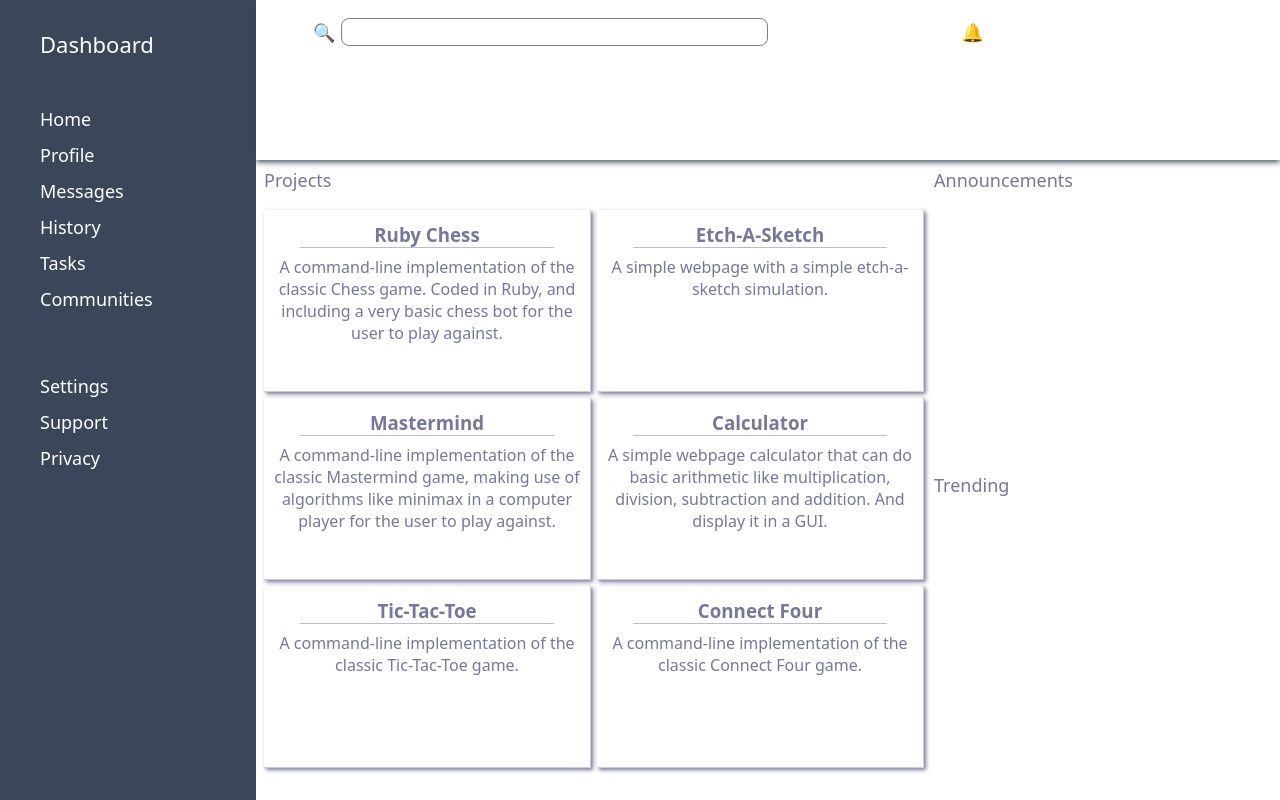
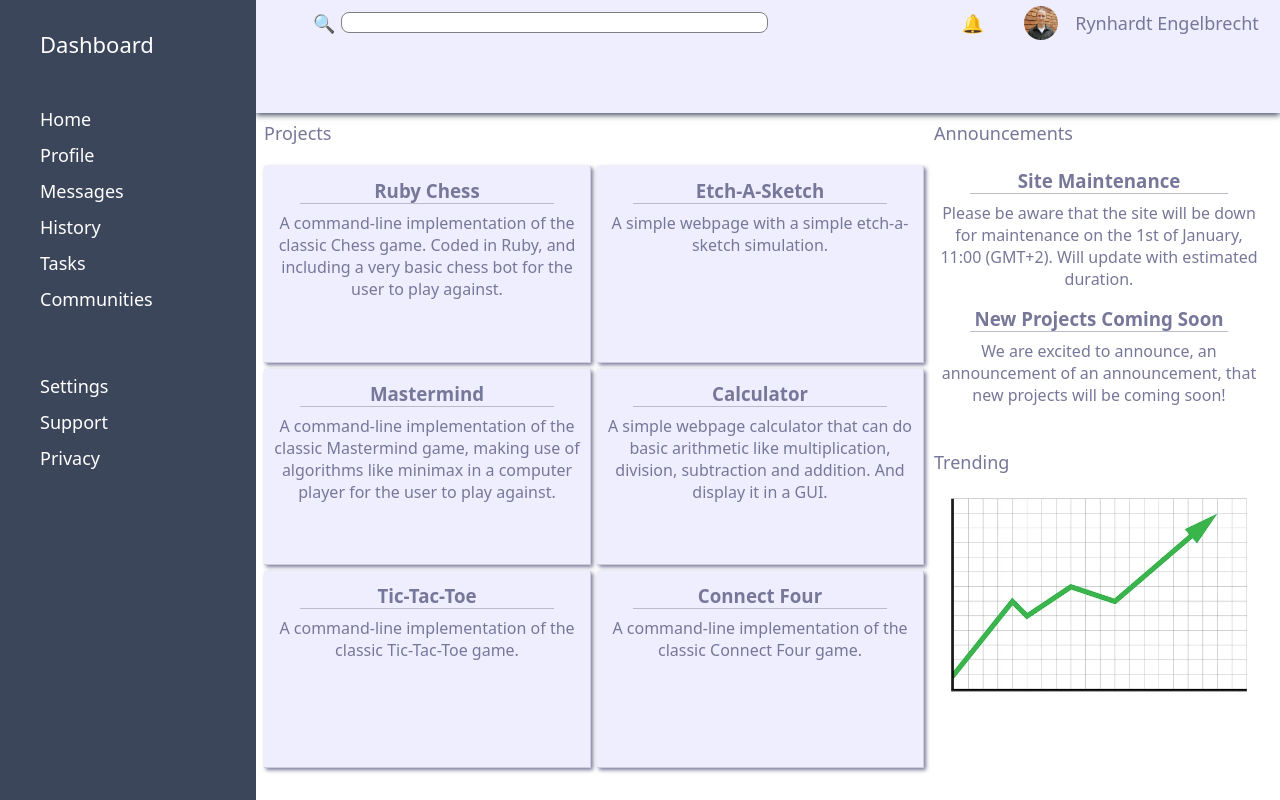
Before and after one commit to rynhardt-engelbrecht/top_admin_dashboard, a plain HTML site: page index.html in a window 1280 px wide. Drawn offline with Linux system fonts and the light colour scheme.

Commit message:
feat: add header content
Added image and text to the header, to the trending section of the main
content.

```diff
--- a/index.html
+++ b/index.html
@@ -41,8 +41,10 @@
 
       <div class="options">
         <div class="bell-icon">🔔</div>
-        <div class="account-options"></div>
-        <div class="user-name"></div>
+        <div class="account-picture">
+          <img src="images/me.jpeg" alt="" width="50%">
+        </div>
+        <div class="user-name"><a target="_blank" href="https://github.com/rynhardt-engelbrecht">Rynhardt Engelbrecht</a></div>
       </div>
 
       <div class="user-welcome">
@@ -57,40 +59,46 @@
     <div class="main-content">
       <div class="projects">
         <div class="section-title">Projects</div>
-        <div class="project">
+        <div class="card">
           <h3><a target="_blank" href="https://github.com/rynhardt-engelbrecht/ruby_chess">Ruby Chess</a></h3>
           <p><a target="_blank" href="https://github.com/rynhardt-engelbrecht/ruby_chess">A command-line implementation of the classic Chess game. Coded in Ruby, and including a very basic chess bot for the user to play against.</a></p>
         </div>
-        <div class="project">
+        <div class="card">
           <h3><a target="_blank" href="https://github.com/rynhardt-engelbrecht/etch-a-sketch">Etch-A-Sketch</a></h3>
           <p><a target="_blank" href="https://github.com/rynhardt-engelbrecht/etch-a-sketch">A simple webpage with a simple etch-a-sketch simulation.</a></p>
         </div>
-        <div class="project">
+        <div class="card">
           <h3><a target="_blank" href="https://github.com/rynhardt-engelbrecht/mastermind">Mastermind</a></h3>
           <p><a target="_blank" href="https://github.com/rynhardt-engelbrecht/mastermind">A command-line implementation of the classic Mastermind game, making use of algorithms like minimax in a computer player for the user to play against.</a></p>
         </div>
-        <div class="project">
+        <div class="card">
           <h3><a target="_blank" href="https://github.com/rynhardt-engelbrecht/calculator">Calculator</a></h3>
           <p><a target="_blank" href="https://github.com/rynhardt-engelbrecht/calculator">A simple webpage calculator that can do basic arithmetic like multiplication, division, subtraction and addition. And display it in a GUI.</a></p>
         </div>
-        <div class="project">
+        <div class="card">
           <h3><a target="_blank" href="https://github.com/rynhardt-engelbrecht/tic_tac_toe">Tic-Tac-Toe</a></h3>
           <p><a target="_blank" href="https://github.com/rynhardt-engelbrecht/tic_tac_toe">A command-line implementation of the classic Tic-Tac-Toe game.</a></p>
         </div>
-        <div class="project">
+        <div class="card">
           <h3><a target="_blank" href="https://github.com/rynhardt-engelbrecht/connect_four">Connect Four</a></h3>
           <p><a target="_blank" href="https://github.com/rynhardt-engelbrecht/connect_four">A command-line implementation of the classic Connect Four game.</a></p>
         </div>
       </div>
       <div class="announcements">
         <div class="section-title">Announcements</div>
-        <div class="announcement"></div>
-        <div class="announcement"></div>
+        <div class="card">
+          <h3>Site Maintenance</h3>
+          <p>Please be aware that the site will be down for maintenance on the 1st of January, 11:00 (GMT+2). Will update with estimated duration.</p>
+        </div>
+        <div class="card">
+          <h3>New Projects Coming Soon</h3>
+          <p>We are excited to announce, an announcement of an announcement, that new projects will be coming soon!</p>
+        </div>
+        <div class="card"></div>
       </div>
       <div class="trending">
         <div class="section-title">Trending</div>
-        <div></div>
-        <div></div>
+        <img src="images/chart_going_up.avif" alt="Chart Trending Upwards." width="100%">
       </div>
     </div>
   </div>
--- a/style.css
+++ b/style.css
@@ -16,6 +16,7 @@ body {
 }
 
 .header {
+  background-color: #EEF;
   box-shadow: 0px 2px 6px rgb(60, 70, 90);
 
   grid-column: 2 / 3;
@@ -58,6 +59,20 @@ body {
   grid-template-columns: repeat(2, 1fr) 3fr;
 
   align-items: center;
+}
+
+.header .options .account-picture {
+  display: flex;
+  align-items: center;
+  justify-content: center;
+}
+
+.header .options .account-picture img {
+  border-radius: 50%;
+}
+
+.header .options .user-name {
+  color: #779;
 }
 
 .header .options .bell-icon {
@@ -125,7 +140,16 @@ a {
   grid-template-rows: 1fr repeat(3, 5fr);
 }
 
-.main-content .projects .project {
+.projects .card {
+  background: #EEF;
+
+  box-shadow: 2px 2px 4px #779;
+
+  border-right: 1px solid #CCD;
+  border-bottom: 1px solid #CCD;
+}
+
+.card {
   font-size: 16px;
   text-align: center;
 
@@ -135,27 +159,28 @@ a {
 
   padding: 4px;
 
-  border-right: 1px solid #CCD;
-  border-bottom: 1px solid #CCD;
-
-  box-shadow: 2px 2px 4px #779;
+  overflow-y: auto;
 }
 
-.project h3 {
+.card h3 {
   width: 80%;
 
   margin: 8px 0 8px 0;
   border-bottom: 1px solid #BBC;
 }
 
-.project p {
+.card p {
   margin: 0;
 }
 
-.main-content .announcements,
+.main-content .announcements {
+  display: grid;
+  grid-template-rows: 1fr repeat(2, 4fr);
+}
+
 .main-content .trending {
   display: grid;
-  grid-template-rows: 1fr repeat(2, 4fr);
+  grid-template-rows: 1fr 8fr;
 }
 
 .projects .section-title {
```
Also changed, not shown: images/chart_going_up.avif (added), images/me.jpeg (added).
